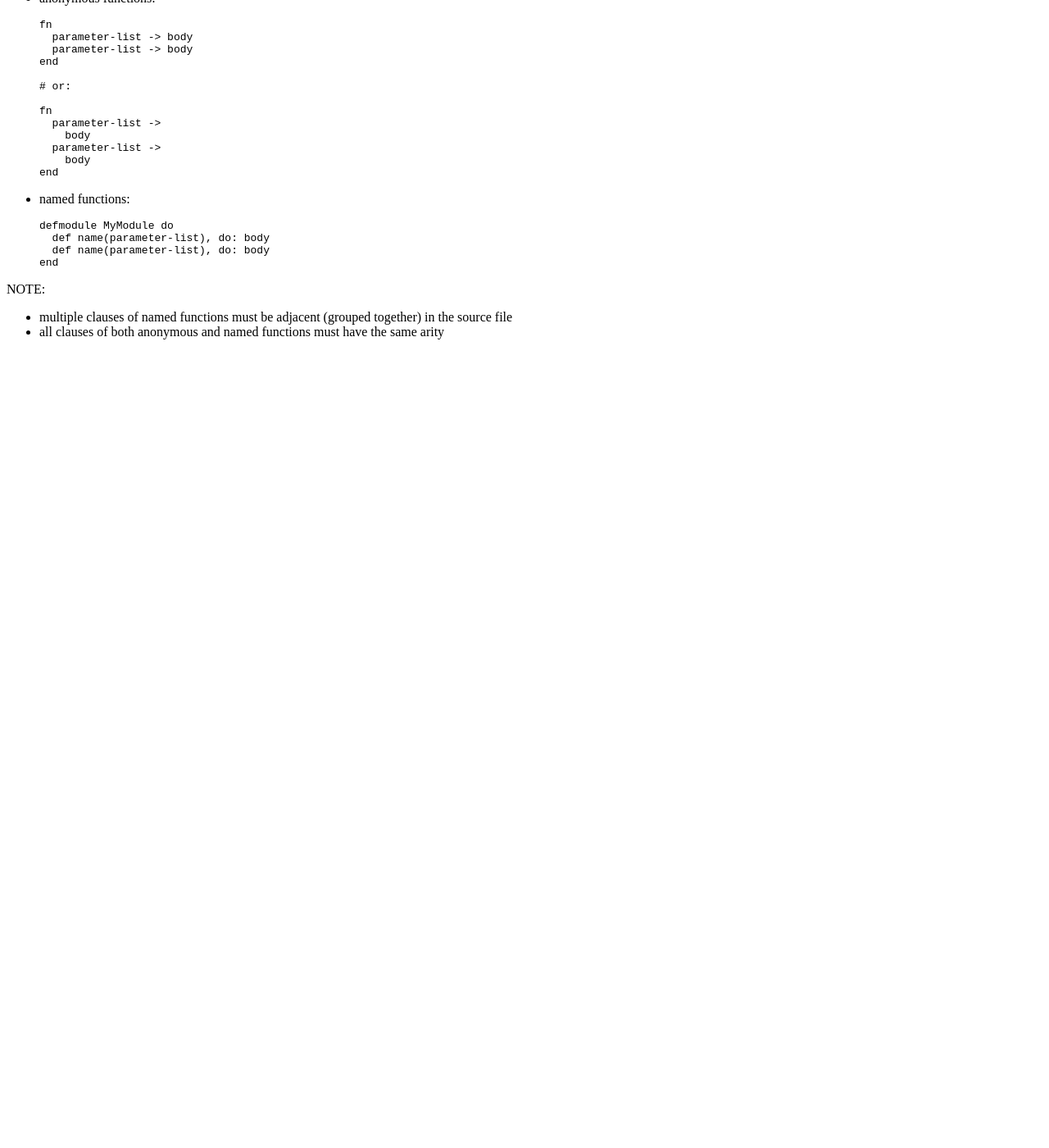
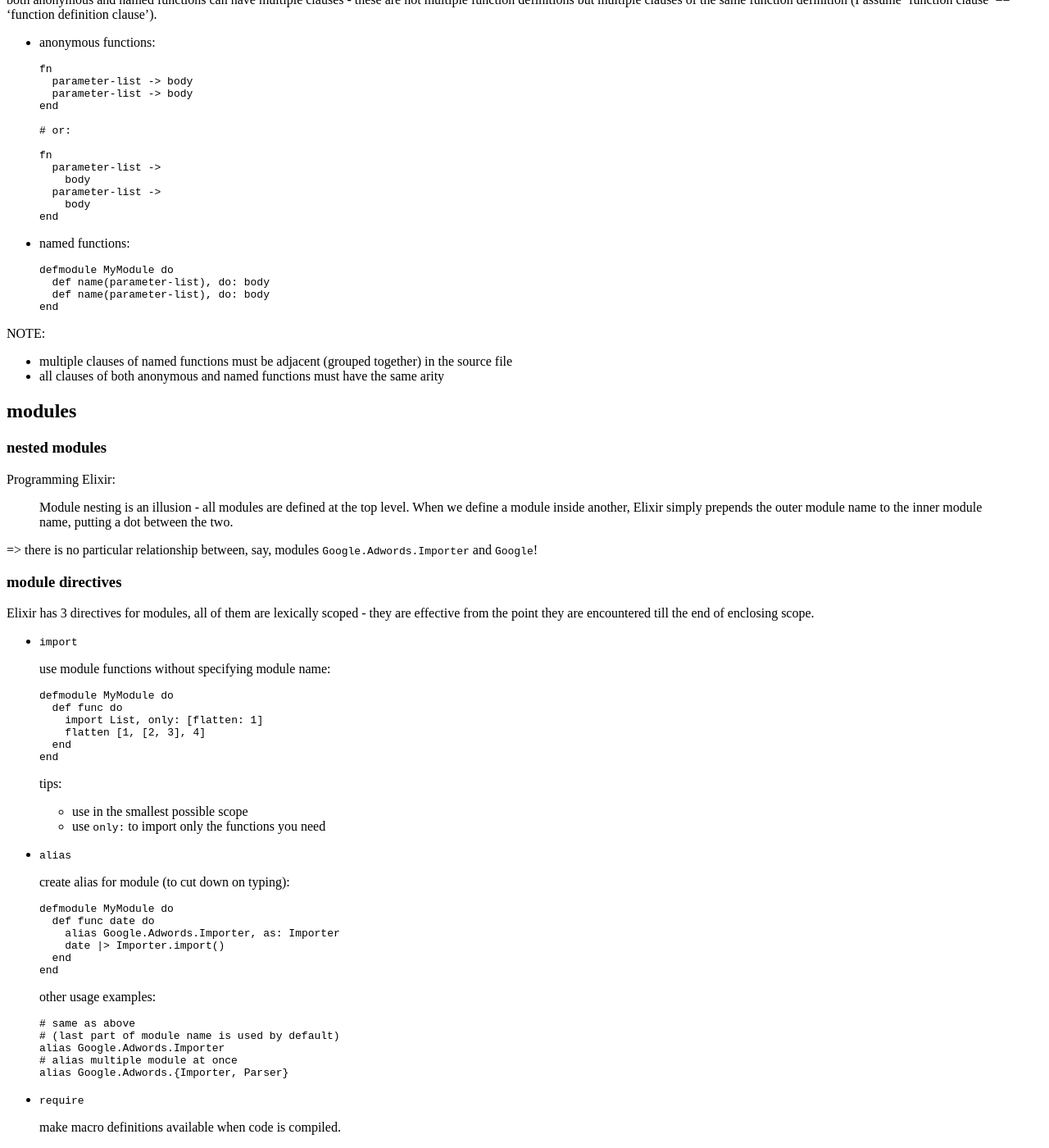
Before and after one commit to tap349/tap349.github.io, a Jekyll site: the page built from _posts/2016-12-31-elixir-notes.md, in a window 1280 px wide and 1400 px high, scrolled down 3511 px. Shown: the whole window at 82% size. Built offline with Jekyll 4.4.1, drawn with Linux system fonts in a browser that asks for light colours; before the commit the page ends 3941 px from its top, so only the background shows below that; some of the changed text lies outside the part shown.

Commit message:
update 2017-01-03_00:05:20

````diff
--- a/_posts/2016-12-31-elixir-notes.md
+++ b/_posts/2016-12-31-elixir-notes.md
@@ -257,3 +257,67 @@ NOTE:
 - multiple clauses of named functions must be adjacent (grouped together)
   in the source file
 - all clauses of both anonymous and named functions must have the same arity
+
+## modules
+
+### nested modules
+
+Programming Elixir:
+
+> Module nesting is an illusion - all modules are defined at the top level.
+> When we define a module inside another, Elixir simply prepends the outer
+> module name to the inner module name, putting a dot between the two.
+
+=> there is no particular relationship between, say, modules
+`Google.Adwords.Importer` and `Google`!
+
+### module directives
+
+Elixir has 3 directives for modules, all of them are lexically scoped -
+they are effective from the point they are encountered till the end of
+enclosing scope.
+
+- `import`
+
+  use module functions without specifying module name:
+
+  ```elixir
+  defmodule MyModule do
+    def func do
+      import List, only: [flatten: 1]
+      flatten [1, [2, 3], 4]
+    end
+  end
+  ```
+
+  tips:
+
+  - use in the smallest possible scope
+  - use `only:` to import only the functions you need
+
+- `alias`
+
+  create alias for module (to cut down on typing):
+
+  ```elixir
+  defmodule MyModule do
+    def func date do
+      alias Google.Adwords.Importer, as: Importer
+      date |> Importer.import()
+    end
+  end
+  ```
+
+  other usage examples:
+
+  ```elixir
+  # same as above
+  # (last part of module name is used by default)
+  alias Google.Adwords.Importer
+  # alias multiple module at once
+  alias Google.Adwords.{Importer, Parser}
+  ```
+
+- `require`
+
+  make macro definitions available when code is compiled.
````
